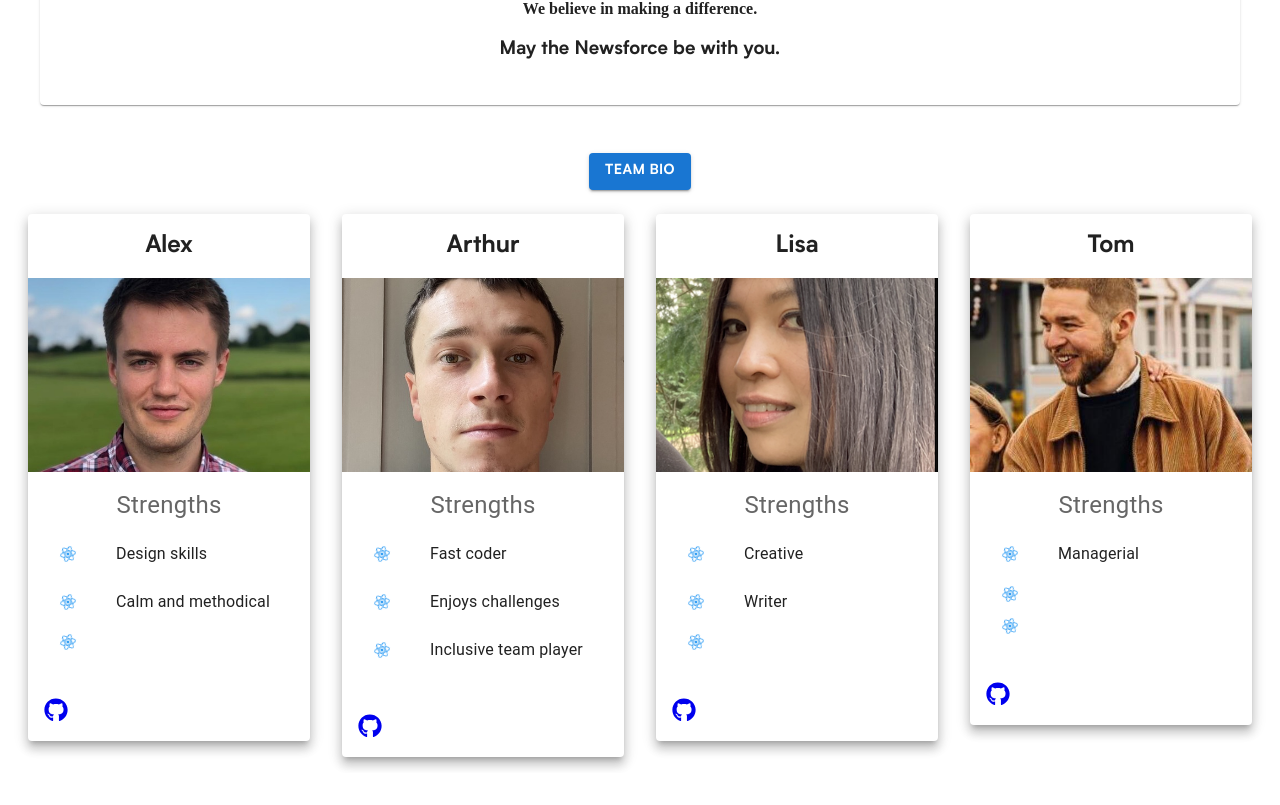
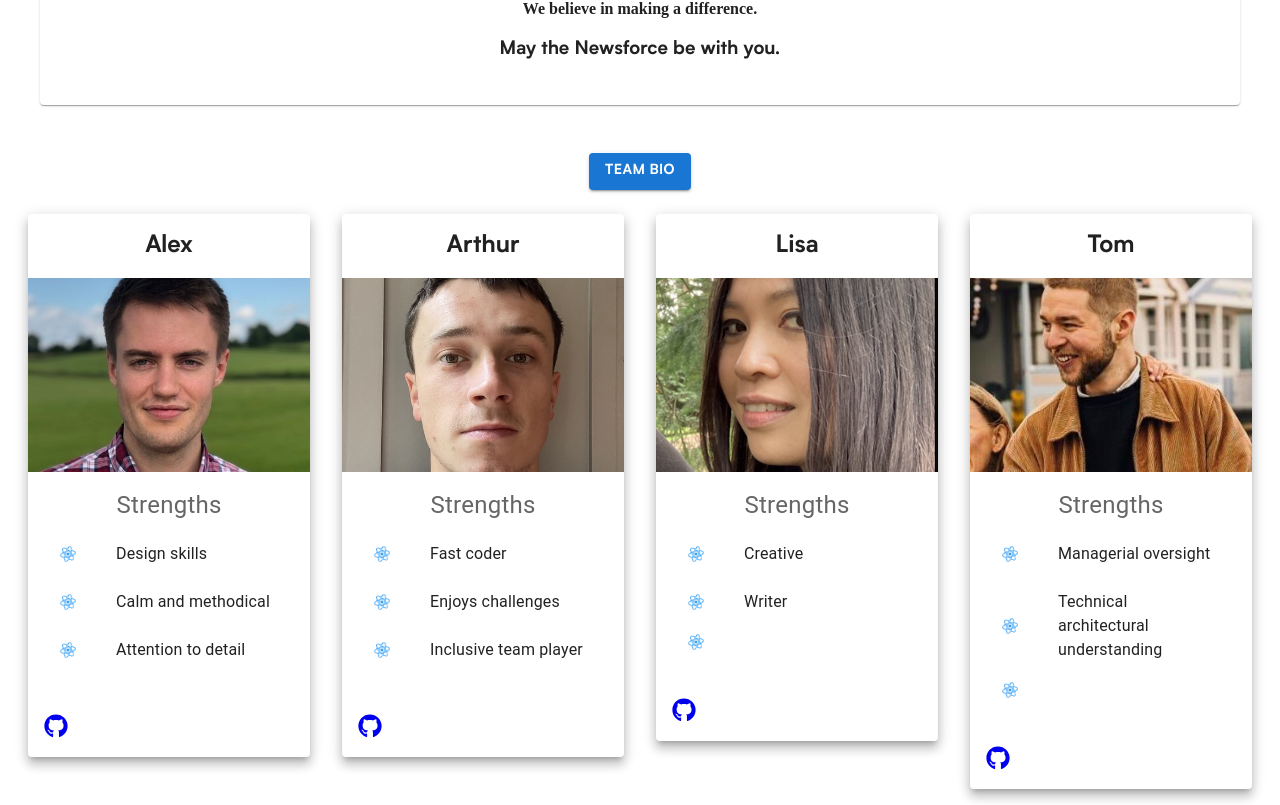
Before and after one commit to hamstercat007/newsforce-api-rails-lisa, a React (Create React App) app: page /about in a window 1280 px wide. Shown: the part 370-1175 px from the top of the page. Before the commit the page ends 1143 px from the top, so only its background shows below. Built offline with nearby package versions, Linux system fonts and the light colour scheme; a web font is replaced by a local one.

Commit message:
More team info

```diff
--- a/src/components/AboutUs.js
+++ b/src/components/AboutUs.js
@@ -73,10 +73,10 @@ const AboutUs = () => {
             name="Alex"
             image_url={alex}
             image_url_alt="Photo of Alex Boyling"
-            github_url="https://github.com/arthurfincham"
+            github_url="https://github.com/starf0g"
             strength1="Design skills"
             strength2="Calm and methodical"
-            strength3=""
+            strength3="Attention to detail"
           ></TeamBio>
         </Grid>
         <Grid item xs={12} sm={6} md={3}>
@@ -106,9 +106,9 @@ const AboutUs = () => {
             name="Tom"
             image_url={tom}
             image_url_alt="Photo of Tom Kellett"
-            github_url="https://github.com/hamstercat007"
-            strength1="Managerial"
-            strength2=""
+            github_url="https://github.com/t-kellett"
+            strength1="Managerial oversight"
+            strength2="Technical architectural understanding"
             strength3=""
           ></TeamBio>
         </Grid>
```
